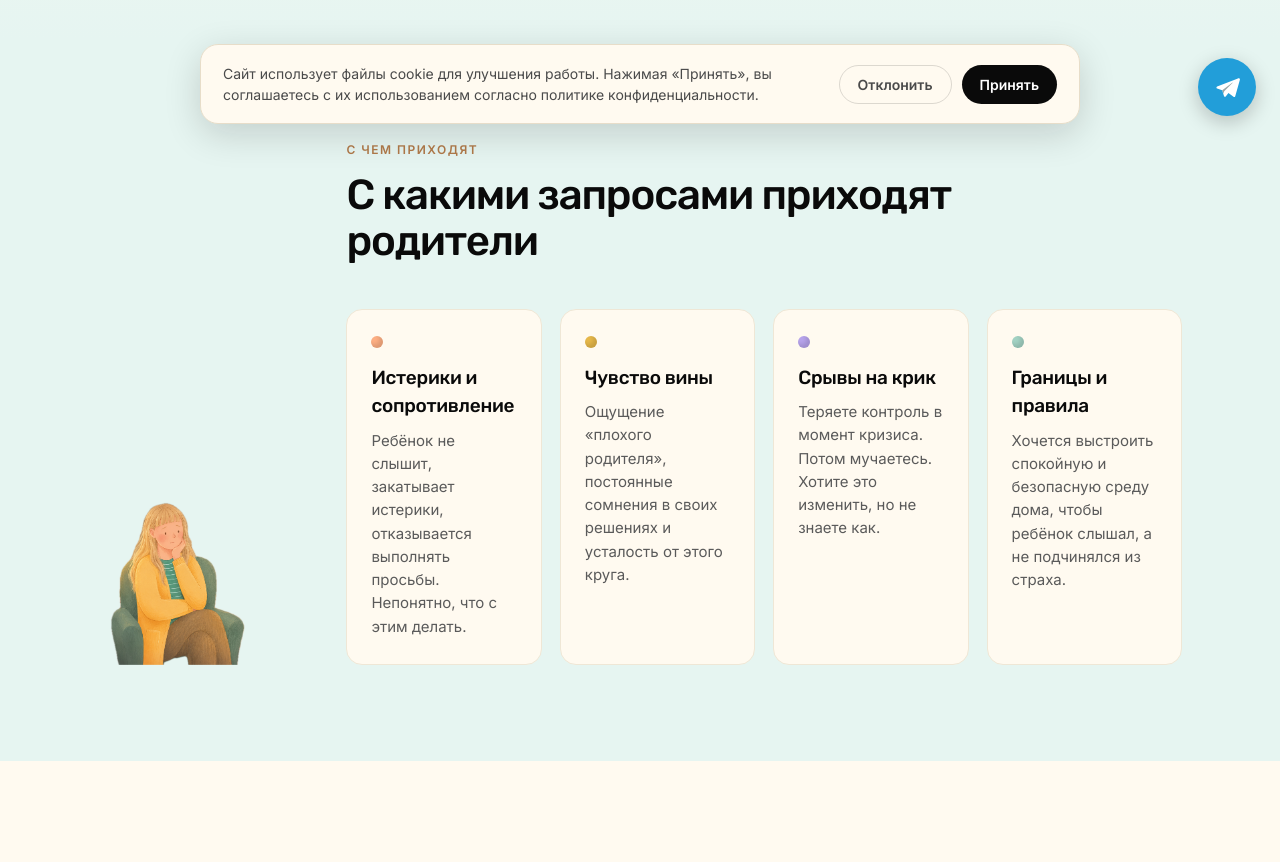
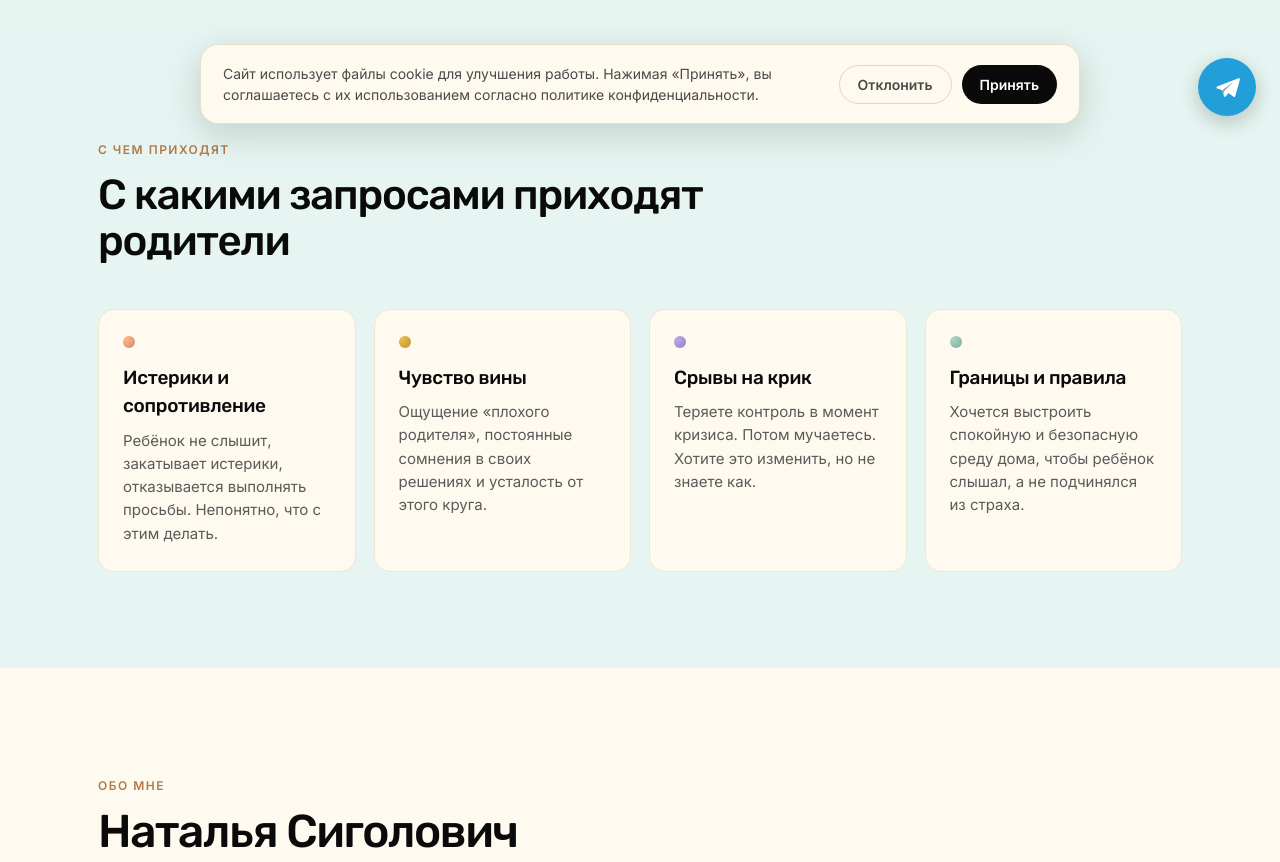
Before and after one commit to sblekher/natalia-sigolovich-claudecode, a Next.js app in the folder Parent Consultant June/natalia-site/: page / in a window 1280 px wide. Shown: the part 660-1522 px from the top of the page. Built offline with nearby package versions, Linux system fonts and the light colour scheme.

Commit message:
Remove requests illustration and restore clean grid layout

```diff
--- a/Parent Consultant June/natalia-site/app/page.tsx
+++ b/Parent Consultant June/natalia-site/app/page.tsx
@@ -531,11 +531,7 @@ export default function Page() {
 
       {/* ══ REQUESTS ══ */}
       <section className="requests-section" style={{ padding: "clamp(52px,8vw,96px) 0", background: "#e6f5f1" }}>
-        <div style={{ ...mw, display: "flex", alignItems: "stretch", gap: "clamp(24px,3vw,48px)" }}>
-          <div className="requests-illus" style={{ flexShrink: 0, width: 210, alignSelf: "flex-end" }}>
-            <Image src="/requests-illustration.png" alt="" width={1254} height={1254} style={{ width: "100%", height: "auto", display: "block" }} />
-          </div>
-          <div style={{ flex: 1, minWidth: 0 }}>
+        <div style={mw}>
           <div className="io-up" style={{ maxWidth: 620, marginBottom: "clamp(28px,4vw,44px)" }}>
             <Eyebrow>{t.requests.eyebrow}</Eyebrow>
             <RubikH2>{t.requests.title}</RubikH2>
@@ -548,7 +544,6 @@ export default function Page() {
                 <p style={{ margin: 0, fontSize: 15, lineHeight: 1.55, color: "#5a5a5a" }}>{item.text}</p>
               </div>
             ))}
-            </div>
           </div>
         </div>
       </section>
```
Lines whose indentation alone changed are shown as unchanged.
